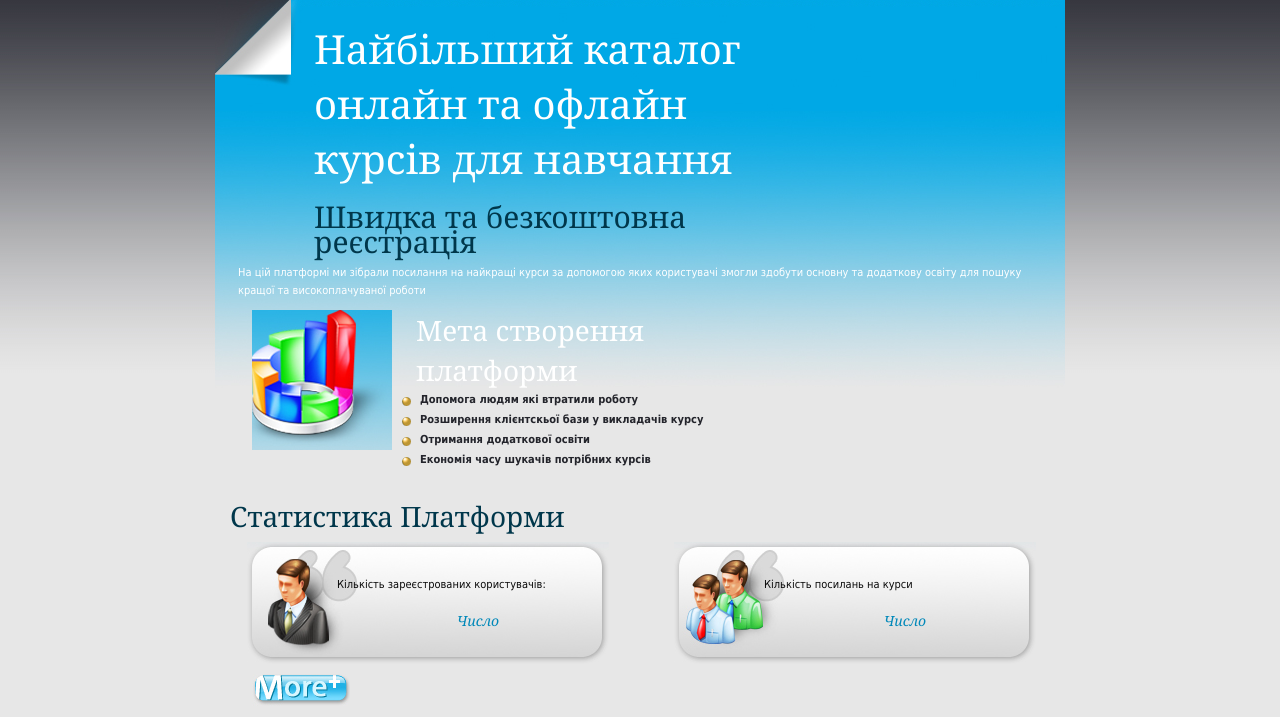
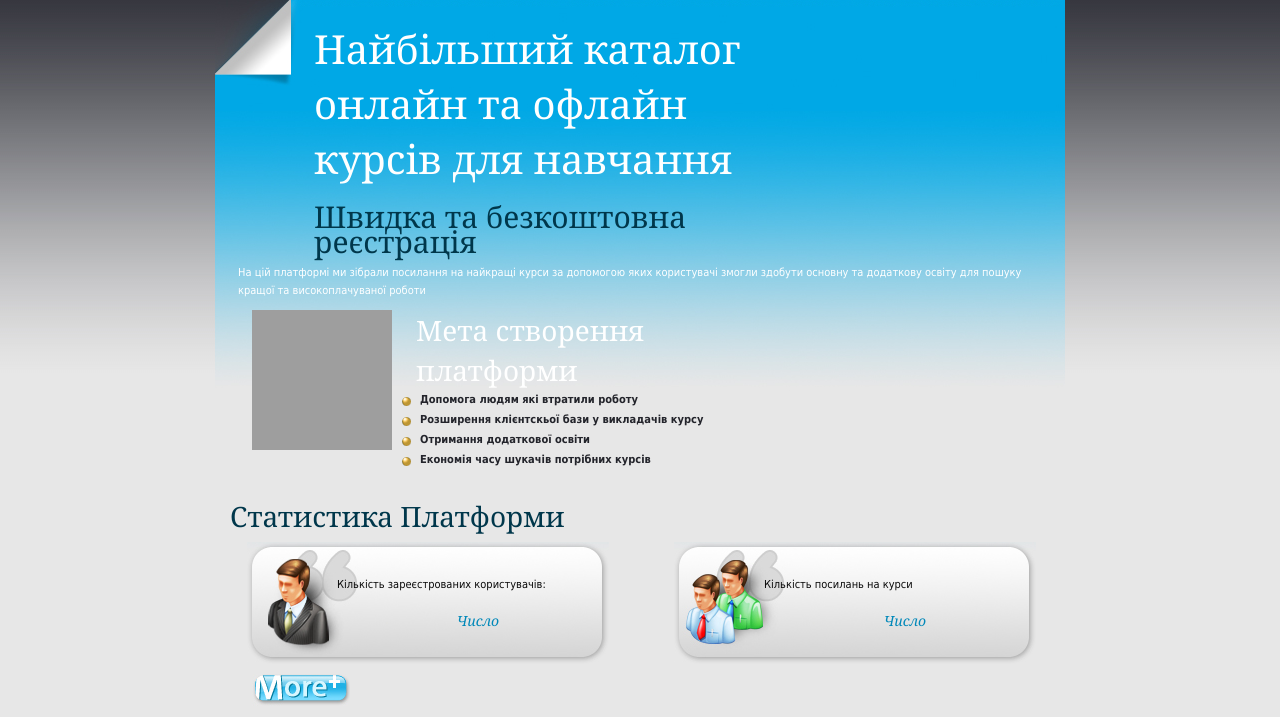
Before and after one commit to musakovskiy/education_platform, a Django app: page / in a window 1280 px wide. Shown: the part 435-1152 px from the top of the page. Run offline with Django 4.2, Linux system fonts and the light colour scheme; data comes from the database, SQL or seed files in the repository; grey boxes are pictures that could not be loaded.

Commit message:
created index.html v1

```diff
--- a/templates/courses/index.html
+++ b/templates/courses/index.html
@@ -40,7 +40,7 @@
     </div>
     <p class="contenttext">На цій платформі ми зібрали посилання на найкращі курси за допомогою яких користувачі змогли здобути основну та додаткову освіту для пошуку кращої та високоплачуваної роботи</p>
     <div class="stategies_area">
-      <p class="stategy_icon"><img src="images/icon1.jpg" alt="" width="140" height="140" /></p>
+      <p class="stategy_icon"><img src="static/images/490608167862864c93db54c966e883ce-3301252139.jpg" alt="" width="140" height="140" /></p>
       <p class="stategy_text">Мета створення платформи</p>
       <div class="selectarea">
         <p><a class="select">Допомога людям які втратили роботу </a><a class="select">Розширення клієнтскьої бази у викладачів курсу</a><a class="select">Отримання додаткової освіти</a><a class="select">Економія часу шукачів потрібних курсів</a></p>
@@ -68,5 +68,6 @@
       </div>
 
 </div>
+
 </body>
 </html>
```
